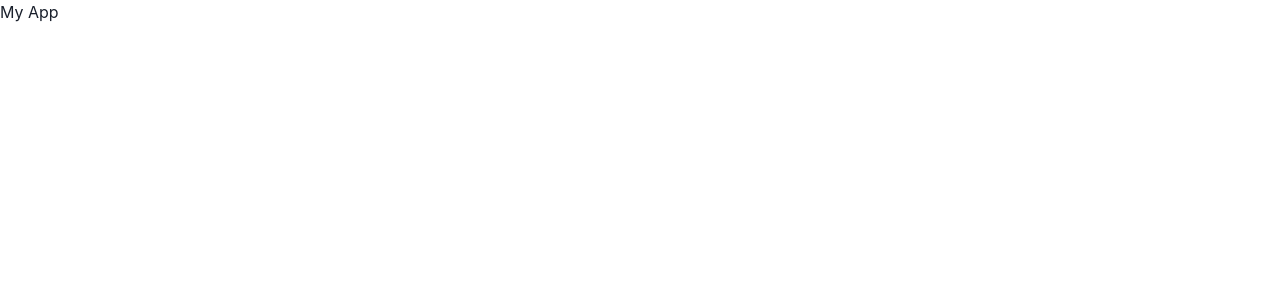
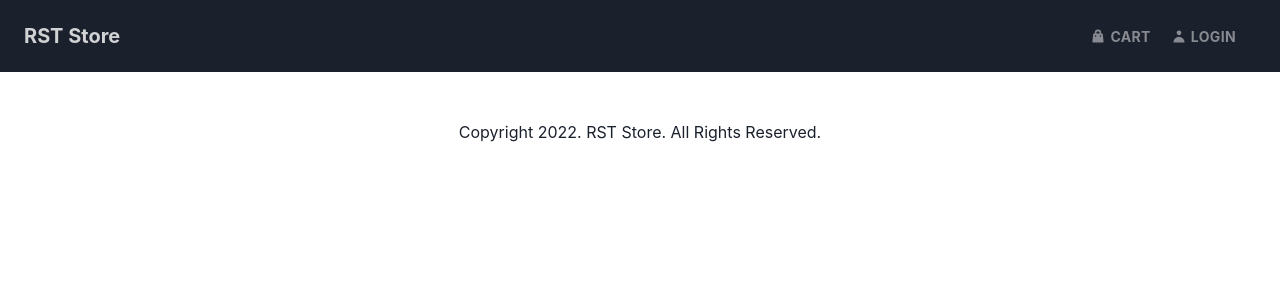
Before and after one commit to SwapnaliSa/Fashion-Store, a React (Create React App) app in the folder frontend/: page / in a window 1280 px wide. Shown: the top 300 px of the page. Built offline with nearby package versions, Linux system fonts and the light colour scheme.

Commit message:
Step 3 completed. Create Header and Footer components done.

```diff
--- a/frontend/src/App.js
+++ b/frontend/src/App.js
@@ -1,7 +1,12 @@
+import Footer from './components/Footer';
+import Header from './components/Header';
+
 const App = () => {
 	return (
 		<div>
-			<h1>My App</h1>
+			<Header />
+			<div style={{ height: '100px' }}></div>
+			<Footer />
 		</div>
 	);
 };
--- /dev/null
+++ b/frontend/src/components/Footer.js
@@ -0,0 +1,13 @@
+import { Flex, Text } from '@chakra-ui/react';
+
+const Footer = () => {
+	return (
+		<Flex as='footer' justifyContent='center' py='5'>
+			<Text>
+				Copyright {new Date().getFullYear()}. RST Store. All Rights Reserved.
+			</Text>
+		</Flex>
+	);
+};
+
+export default Footer;
--- /dev/null
+++ b/frontend/src/components/Header.js
@@ -0,0 +1,81 @@
+import { Box, Flex, Heading, Icon, Link } from '@chakra-ui/react';
+import { useState } from 'react';
+import { HiOutlineMenuAlt3, HiShoppingBag, HiUser } from 'react-icons/hi';
+
+const Header = () => {
+	const [show, setShow] = useState(false);
+
+	return (
+		<Flex
+			as='header'
+			align='center'
+			justifyContent='space-between'
+			wrap='wrap'
+			py='6'
+			px='6'
+			bgColor='gray.800'
+			w='100%'
+			top='0'
+			pos='fixed'
+			zIndex='10'>
+			{/* Title */}
+			<Heading
+				as='h1'
+				color='whiteAlpha.800'
+				fontWeight='bold'
+				size='md'
+				letterSpacing='md'>
+				<Link href='/' _hover={{ color: 'gray.500', textDecor: 'none' }}>
+					RST Store
+				</Link>
+			</Heading>
+
+			{/* Hamburger Menu */}
+			<Box
+				display={{ base: 'block', md: 'none', sm: 'block' }}
+				onClick={() => setShow(!show)}>
+				<Icon as={HiOutlineMenuAlt3} color='white' w='6' h='6' />
+			</Box>
+
+			{/* Menu */}
+			<Box
+				display={{ base: show ? 'block' : 'none', md: 'flex' }}
+				width={{ base: 'full', md: 'auto' }}
+				alignItems='center'>
+				<Link
+					href='/'
+					fontSize='sm'
+					letterSpacing='wide'
+					color='whiteAlpha.600'
+					fontWeight='bold'
+					textTransform='uppercase'
+					mr='5'
+					display='flex'
+					alignItems='center'
+					_hover={{ color: 'whiteAlpha.800' }}
+					mt={{ base: 4, md: 0 }}>
+					<Icon as={HiShoppingBag} mr='1' w='4' h='4' />
+					Cart
+				</Link>
+
+				<Link
+					href='/'
+					fontSize='sm'
+					letterSpacing='wide'
+					color='whiteAlpha.600'
+					fontWeight='bold'
+					textTransform='uppercase'
+					mr='5'
+					display='flex'
+					alignItems='center'
+					_hover={{ color: 'whiteAlpha.800' }}
+					mt={{ base: 4, md: 0 }}>
+					<Icon as={HiUser} mr='1' w='4' h='4' />
+					Login
+				</Link>
+			</Box>
+		</Flex>
+	);
+};
+
+export default Header;
```
